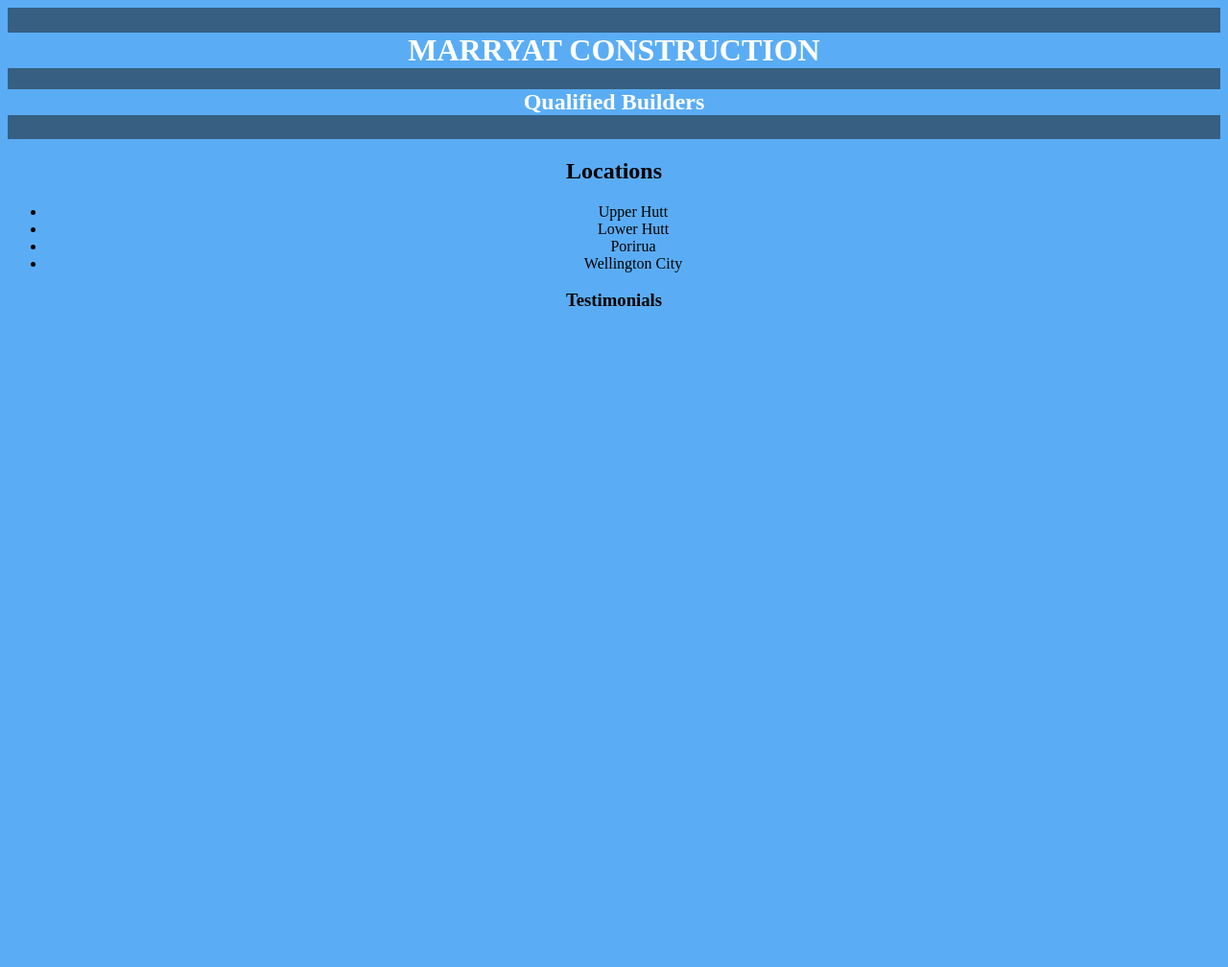
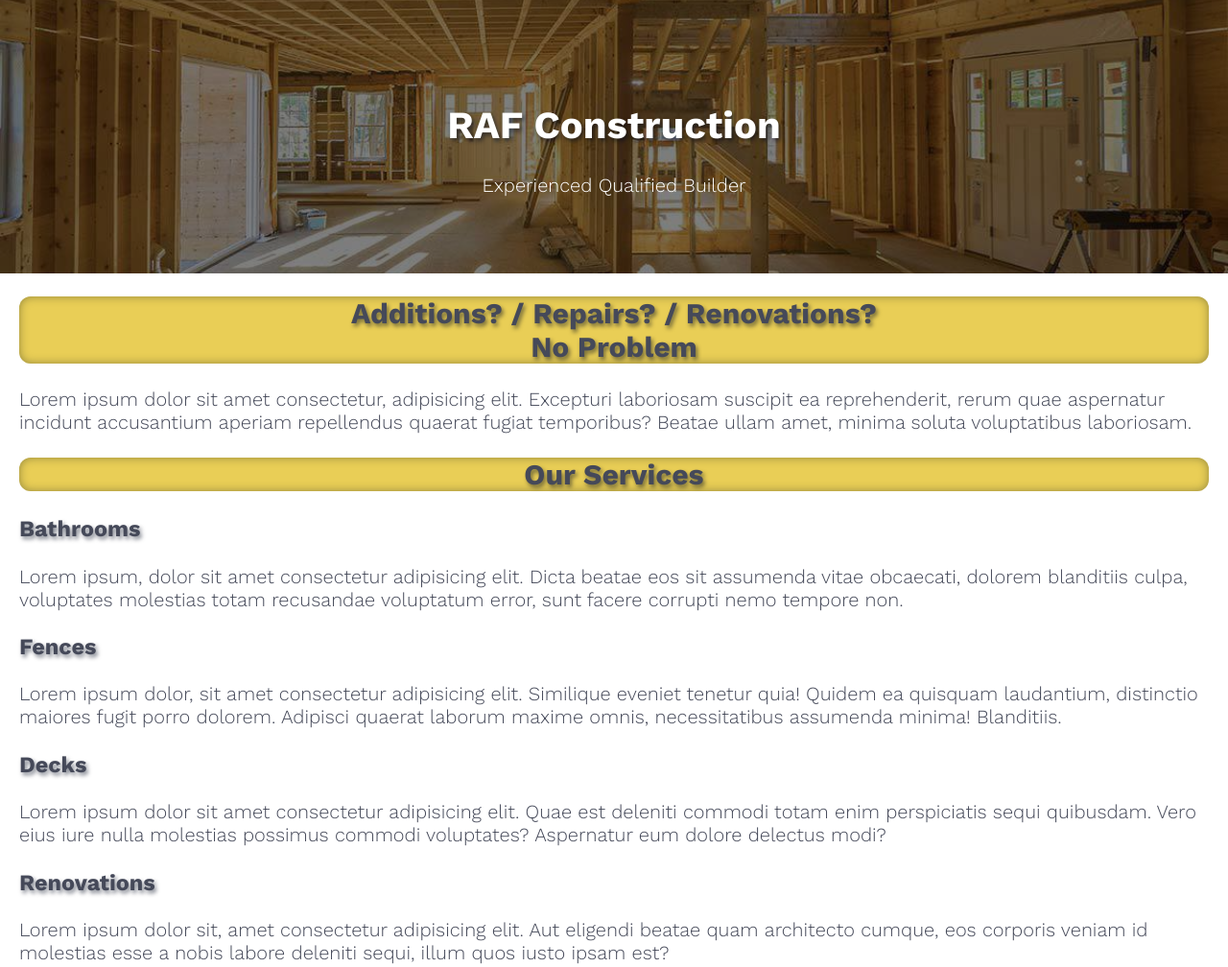
Before and after one commit to R-s-Ford/HTML-page, a plain HTML site: page index.html in a window 1280 px wide. Shown: the top 1008 px of the page at 96% size. Before the commit the page ends 800 px from the top, so only its background shows below. Drawn offline with nearby package versions, Linux system fonts and the light colour scheme.

Commit message:
page remodel

```diff
--- a/css/style.css
+++ b/css/style.css
@@ -1,16 +1,44 @@
 * {
+    box-sizing: border-box;
+    font-family: 'Work Sans', sans-serif;
+}
+
+/* Base Styles----*/
+html {
+    font-size: 1.25em;
+}
+body {
+    margin: 1rem;
+    font: 300 100%/1.5;
+    color: #454959
+}
+h1, h2 {
+    font: 400 4rem/1.1
+}
+h1, h2, h3 {
+    text-shadow: 2px 3px 4px rgba(0,10,30,.5);
+}
+h2 {
+    font-size: 1.5em;
+}
+img {
+    width: 100%;
+    border-radius: 10px;
+}
+
+/*Main Styles------*/
+header {
+    padding: 10vh 1rem;
+    margin: -1rem -1rem 1rem;
+    background: url(../img/timber.jpg) center / cover  no-repeat;
+    background-color: grey;
+    background-blend-mode: multiply;
     text-align: center;
-    background-color: #5aadf5
-
+    color: white
 }
-#top {
-    background-color: #365f82;
-    color: white;
-    max-width: 100%;
-    margin: 0px -5px 10px 0px;
-    padding: 5px 0px 5px 0px;
-
+h2 {
+    text-align: center;
+    background-color: rgb(233, 206, 86);
+    border-radius: 12px;
+    box-shadow: inset 0px 0px 10px rgba(61, 66, 38, 0.5);
 }
-#top1 {
-    font-size: 1em;
-}
--- a/index.html
+++ b/index.html
@@ -4,18 +4,42 @@
       <meta charset="UTF-8">
       <meta name="viewport" content="width=device-width, initial-scale=1.0">
       <title>Marryat Construction</title>
+      <link rel="preconnect" href="https://fonts.googleapis.com">
+      <link rel="preconnect" href="https://fonts.gstatic.com" crossorigin>
+      <link href="https://fonts.googleapis.com/css2?family=Work+Sans:ital,wght@0,300;0,700;1,300&display=swap" rel="stylesheet">
       <link rel="stylesheet" href="css/style.css">
     </head>
-     <body>
+    <body>
 
-       <header id="top">
-
-        <h1>MARRYAT CONSTRUCTION</h1>
-        <h2>Qualified Builders<h2></h2>
-
-       </header>
+      <header>
+        <h1>RAF Construction</h1>
+        <span class="title">Experienced Qualified Builder</span>
+      </header>
 
       <main>
+       <section>
+        <h2>Additions? / Repairs? / Renovations?<br> No Problem</h2>
+         <p>Lorem ipsum dolor sit amet consectetur, adipisicing elit. Excepturi laboriosam suscipit ea reprehenderit, rerum quae aspernatur incidunt accusantium aperiam repellendus quaerat fugiat temporibus? Beatae ullam amet, minima soluta voluptatibus laboriosam.</p>
+       </section>
+
+       <section>
+        <h2>Our Services</h2>
+         <div>
+          <h3>Bathrooms</h3>
+          <p>Lorem ipsum, dolor sit amet consectetur adipisicing elit. Dicta beatae eos sit assumenda vitae obcaecati, dolorem blanditiis culpa, voluptates molestias totam recusandae voluptatum error, sunt facere corrupti nemo tempore non.</p>
+         </div>
+         <div>
+          <h3>Fences</h3>
+          <p>Lorem ipsum dolor, sit amet consectetur adipisicing elit. Similique eveniet tenetur quia! Quidem ea quisquam laudantium, distinctio maiores fugit porro dolorem. Adipisci quaerat laborum maxime omnis, necessitatibus assumenda minima! Blanditiis.</p>
+         </div>
+         <div>
+          <h3>Decks</h3>
+          <p>Lorem ipsum dolor sit amet consectetur adipisicing elit. Quae est deleniti commodi totam enim perspiciatis sequi quibusdam. Vero eius iure nulla molestias possimus commodi voluptates? Aspernatur eum dolore delectus modi?</p>
+         </div>
+         <div>
+          <h3>Renovations</h3>
+          <p>Lorem ipsum dolor sit, amet consectetur adipisicing elit. Aut eligendi beatae quam architecto cumque, eos corporis veniam id molestias esse a nobis labore deleniti sequi, illum quos iusto ipsam est?</p>
+         </div>
         <section>
         <h2>Locations</h2>
         <ul>
```
Also changed, not shown: img/timber.jpg (added).
